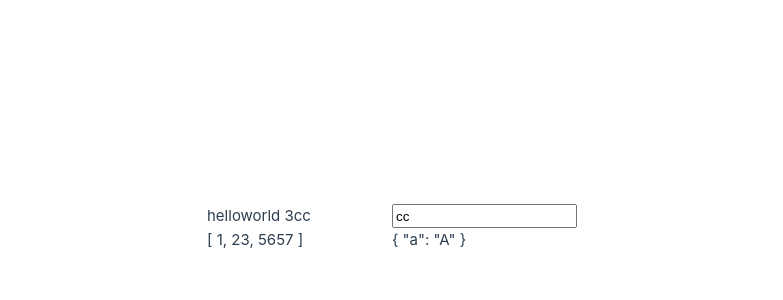
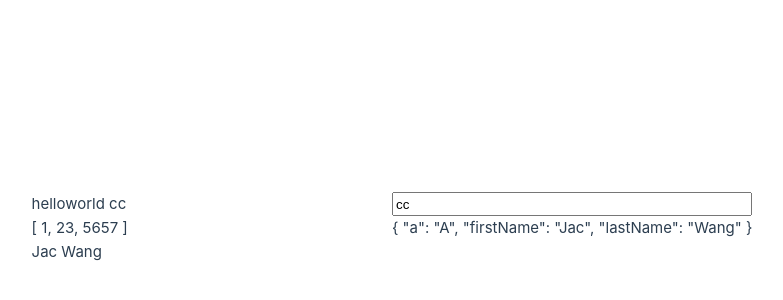
Before and after one commit to jac-tutor/figma_v1, a Vue app: page / in a window 1280 px wide. Shown: the part 172-472 px from the top of the page, without its empty margins (248-1031 px from the left). Built offline with nearby package versions, Linux system fonts and the light colour scheme.

Commit message:
computed, watch

```diff
--- a/src/Helloworld.vue
+++ b/src/Helloworld.vue
@@ -1,12 +1,13 @@
 <template>
-  <div>helloworld {{ 1 + 2 + num }}</div>
+  <div>helloworld {{ num }}</div>
   <input type="text" v-model="num" />
   <div>{{ arr }}</div>
   <div>{{ obj }}</div>
+  <div>{{ fullName }}</div>
 </template>
 
 <script setup lang="ts">
-import { reactive, ref } from "vue"
+import { computed, reactive, ref, watch } from "vue"
 
 const num = ref("haha")
 num.value = "cc"
@@ -16,4 +17,10 @@ arr.push(23)
 arr.push(5657)
 const obj = reactive<any>({})
 obj.a = "A"
+obj.firstName = "Jac"
+obj.lastName = "Wang"
+const fullName = computed(() => `${obj.firstName} ${obj.lastName}`)
+watch(num, function () {
+  console.log(num.value)
+})
 </script>
```
